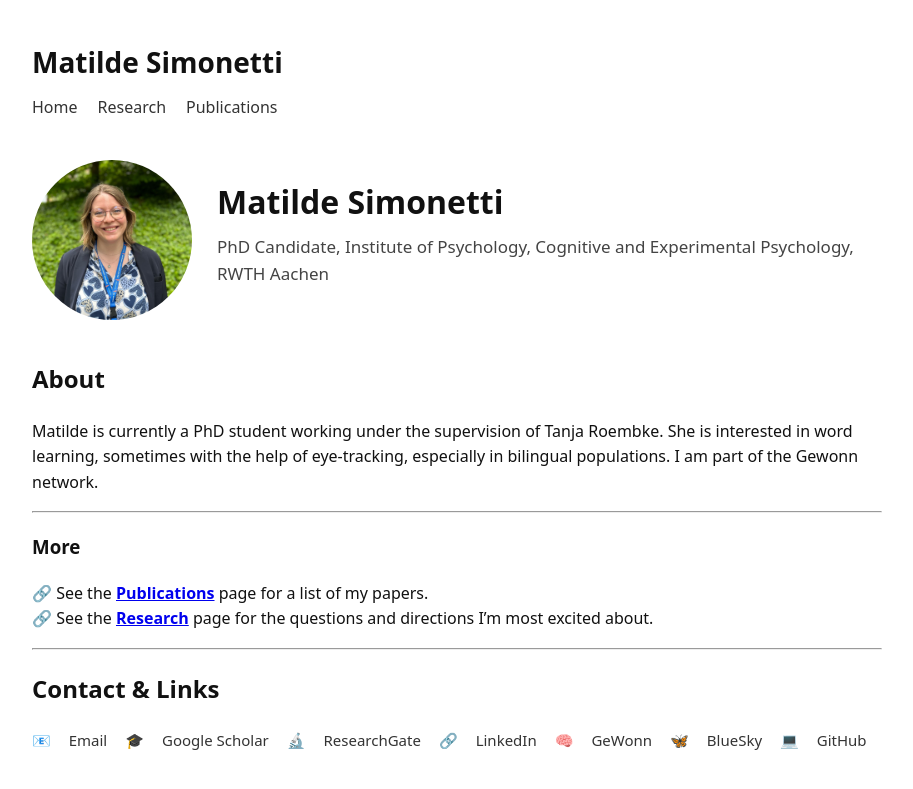
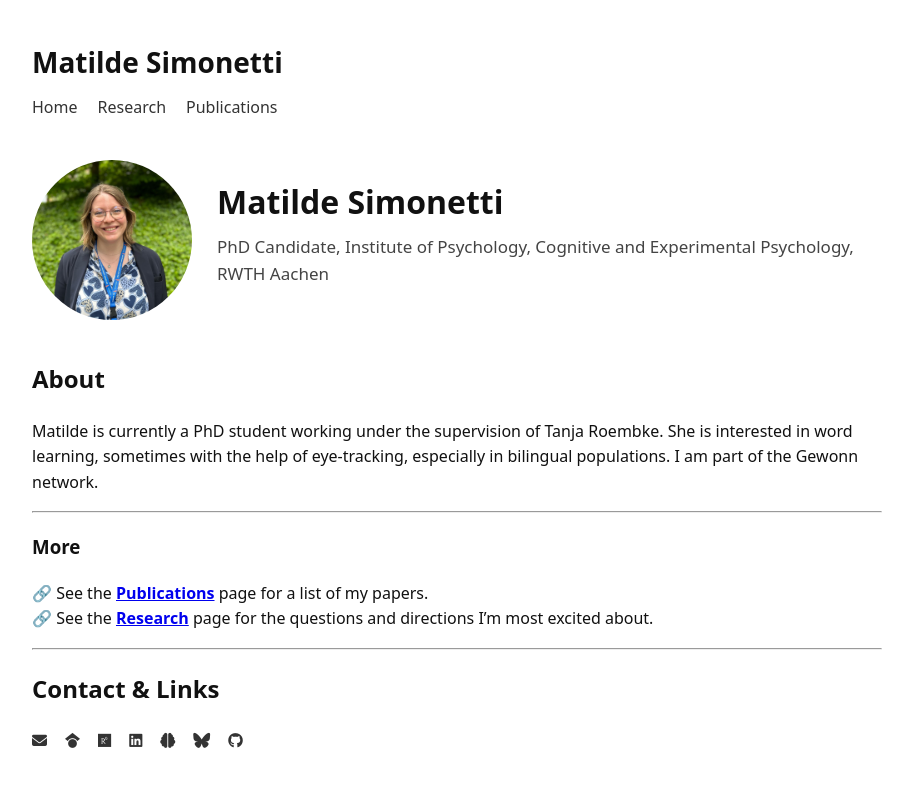
Before and after one commit to matildellen/matildellen.github.io, a Jekyll site: the page built from index.md, in a window 1280 px wide. Shown: the top 789 px of the page, without its empty margins (183-1096 px from the left). Built offline with Jekyll 4.4.1, drawn with Linux system fonts in a browser that asks for light colours.

Commit message:
Refactor contact links with icons and aria-labels

```diff
--- a/index.md
+++ b/index.md
@@ -29,11 +29,31 @@ I am part of the Gewonn network.
 <h2>Contact & Links</h2>
 
 <div class="contact-links">
-  📧 <a href="mailto:simonetti@psych.rwth-aachen.de">Email</a>
-  🎓 <a href="https://scholar.google.com/citations?hl=it&user=JmBEc0UAAAAJ" target="_blank">Google Scholar</a>
-  🔬 <a href="https://www.researchgate.net/profile/Matilde-Simonetti?ev=hdr_xprf" target="_blank">ResearchGate</a>
-  🔗 <a href="https://www.linkedin.com/in/matilde-ellen-simonetti/?skipRedirect=true" target="_blank">LinkedIn</a>
-  🧠 <a href="https://sites.google.com/view/gewonn/home" target="_blank">GeWonn</a>
-  🦋 <a href="https://bsky.app/profile/matildellen.bsky.social" target="_blank">BlueSky</a>
-  💻 <a href="https://github.com/matildellen" target="_blank">GitHub</a>
+  <a href="mailto:simonetti@psych.rwth-aachen.de" aria-label="Email">
+    <i class="fa-solid fa-envelope"></i>
+  </a>
+
+  <a href="https://scholar.google.com/citations?hl=it&user=JmBEc0UAAAAJ" target="_blank" aria-label="Google Scholar">
+    <i class="fa-brands fa-google-scholar"></i>
+  </a>
+
+  <a href="https://www.researchgate.net/profile/Matilde-Simonetti?ev=hdr_xprf" target="_blank" aria-label="ResearchGate">
+    <i class="fa-brands fa-researchgate"></i>
+  </a>
+
+  <a href="https://www.linkedin.com/in/matilde-ellen-simonetti/?skipRedirect=true" target="_blank" aria-label="LinkedIn">
+    <i class="fa-brands fa-linkedin"></i>
+  </a>
+
+  <a href="https://sites.google.com/view/gewonn/home" target="_blank" aria-label="GeWonn">
+    <i class="fa-solid fa-brain"></i>
+  </a>
+
+  <a href="https://bsky.app/profile/matildellen.bsky.social" target="_blank" aria-label="BlueSky">
+    <i class="fa-brands fa-bluesky"></i>
+  </a>
+
+  <a href="https://github.com/matildellen" target="_blank" aria-label="GitHub">
+    <i class="fa-brands fa-github"></i>
+  </a>
 </div>
```
